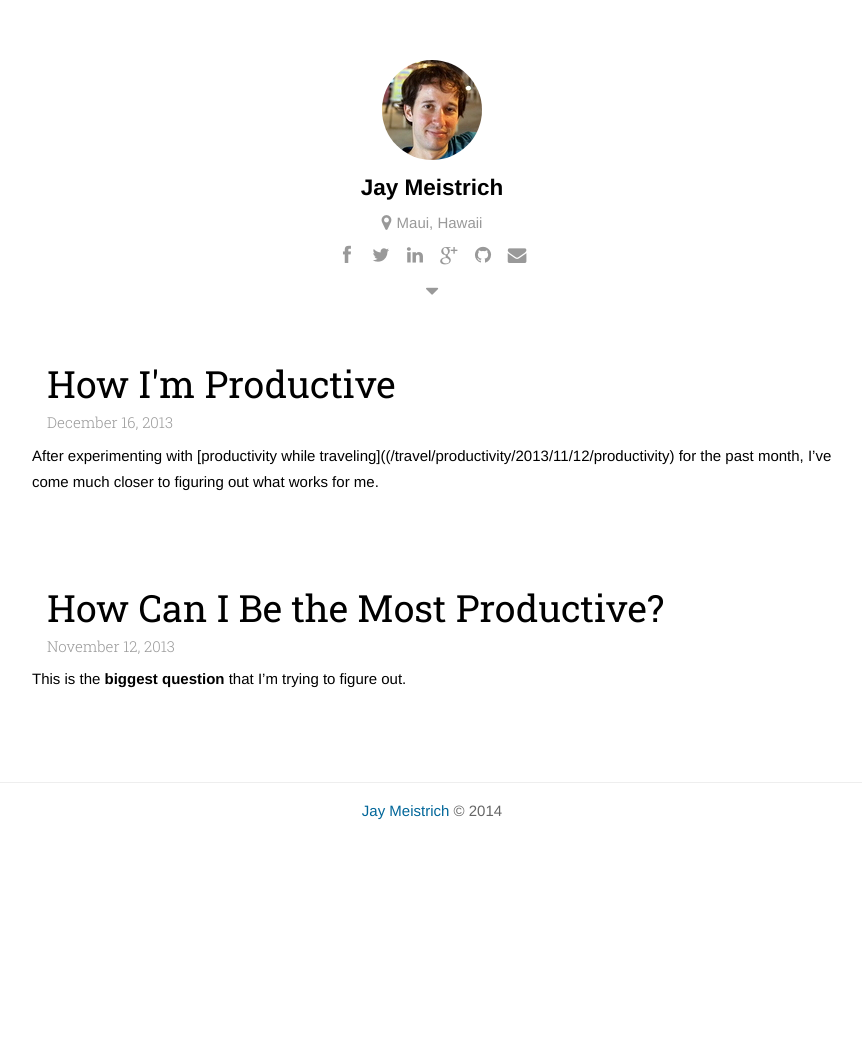
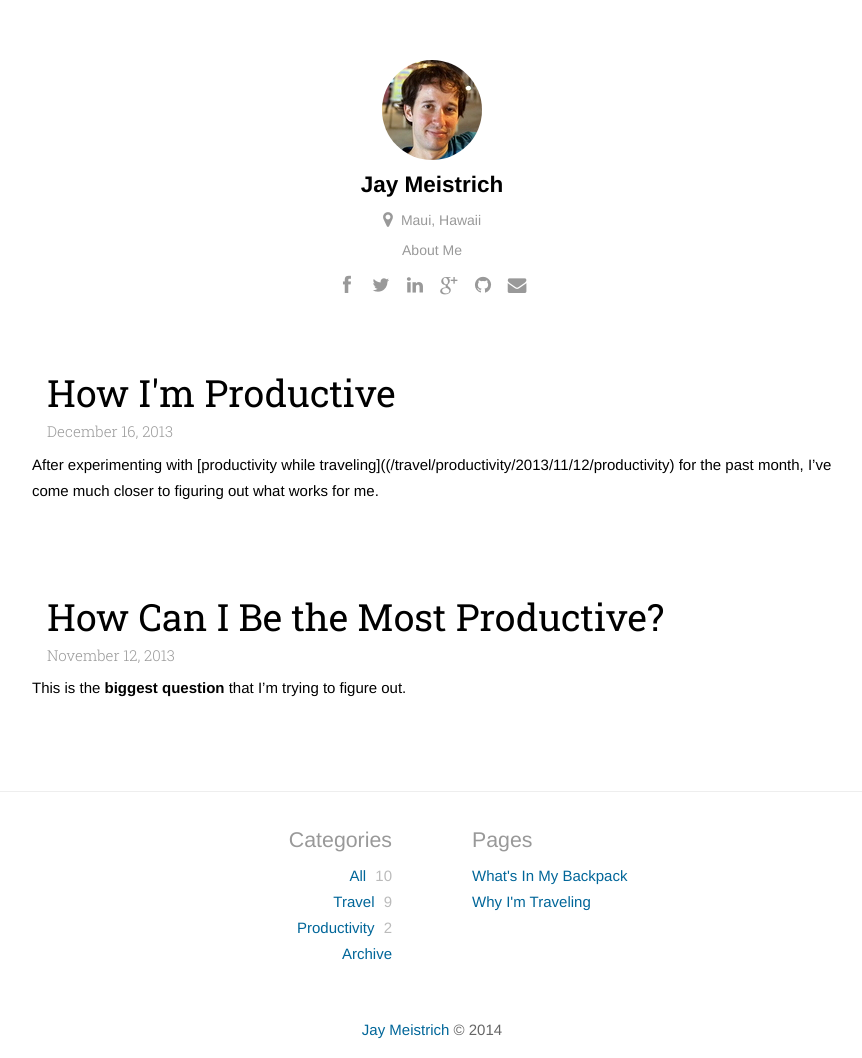
Before and after one commit to jmeistrich/jmeistrich.github.io, a Jekyll site: the page built from productivity/index.html, in a window 1280 px wide. Shown: the whole page, without its empty margins (208-1070 px from the left). Built offline with Jekyll 4.4.1, drawn with Linux system fonts in a browser that asks for light colours; Markdown is read by kramdown in place of the engine named in the settings; before the commit the page ends 900 px from its top, so only the background shows below that.

Commit message:
Put About Me in the header

```diff
--- a/_layouts/default.html
+++ b/_layouts/default.html
@@ -18,7 +18,8 @@
             <div class="headerContent">
                 <a class="profile" href="/"><div></div></a>
                 <div class="title"><a href="/">Jay Meistrich</a></div>
-                <span class="hb location"><span class="icon-map-marker"></span>Maui, Hawaii</span>
+                <div class="hb location"><span class="icon-map-marker"></span>Maui, Hawaii</div>
+                <a class="hb about" href="/about">About Me</a>
                 <ul class="social-links">
                     <li><a href="http://www.facebook.com/jayzus"><div class="icon-facebook"></div></a></li>
                     <li><a href="http://www.twitter.com/jmeistrich"><div class="icon-twitter"></div></a></li>
@@ -27,31 +28,6 @@
                     <li><a href="http://github.com/jmeistrich"><div class="icon-github"></div></a></li>
                     <li><a href="mailto:jay@mei.st"><div class="icon-envelope-alt"></div></a></li>
                 </ul>
-            </div>
-            <div id="headerFooter">
-                <div id="headerFooterExpand" class="hb icon-caret-down"></div>
-                <div class="headerFooterInner">
-                    <div>
-                        <div class="navbarHeader">Categories</div>
-                        <div>
-                            <a href="/">All</a>
-                            <span>{{ site.posts.size}}</span>
-                        </div>
-                        {% for category in site.categories %}
-                        <div>
-                            <a href="/{{ category | first }}">{{ category | first | capitalize }}</a>
-                            <span>{{ category[1].size}}</span>
-                        </div>
-                        {% endfor %}
-                        <div><a href="">Archive</a></div>
-                    </div>
-                    <div>
-                        <div class="navbarHeader">Pages</div>
-                        <div><a href="/about">About Me</a></div>
-                        <div><a href="/backpack">What's In My Backpack</a></div>
-                        <div><a href="">Why I'm Traveling</a></div>
-                    </div>
-                </div>
             </div>
         </div>
         <div class="container">
@@ -97,16 +73,30 @@
             </div> -->
         </div>
         <div class="footer">
+            <div id="headerFooter">
+                <div class="headerFooterInner">
+                    <div>
+                        <div class="navbarHeader">Categories</div>
+                        <div>
+                            <a href="/">All</a>
+                            <span>{{ site.posts.size}}</span>
+                        </div>
+                        {% for category in site.categories %}
+                        <div>
+                            <a href="/{{ category | first }}">{{ category | first | capitalize }}</a>
+                            <span>{{ category[1].size}}</span>
+                        </div>
+                        {% endfor %}
+                        <div><a href="">Archive</a></div>
+                    </div>
+                    <div>
+                        <div class="navbarHeader">Pages</div>
+                        <div><a href="/backpack">What's In My Backpack</a></div>
+                        <div><a href="">Why I'm Traveling</a></div>
+                    </div>
+                </div>
+            </div>
             <a href="/">Jay Meistrich</a> © 2014
         </div>
-        <script type="text/javascript">
-            var hfExpanded = false;
-            var hf = document.getElementById('headerFooter');
-            document.getElementById('headerFooterExpand').onclick = function()
-            {
-                hfExpanded = !hfExpanded;
-                hf.className = hfExpanded ? 'expanded' : '';
-            };
-        </script>
     </body>
 </html>
--- a/css/main.css
+++ b/css/main.css
@@ -35,7 +35,7 @@ a {
   text-decoration: none;
 }
 a:hover {
-  color: #09d;
+  color: #0099dd;
 }
 /*****************************************************************************/
 /*
@@ -70,28 +70,32 @@ a:hover {
   border-radius: 50%;
 }
 .headerContent {
-  padding-top: 60px;
+  padding: 60px 0;
   margin: 0 auto;
   width: 204px;
-  line-height: 35px;
+  line-height: 30px;
   text-align: center;
+}
+.headerContent a {
+  color: #999;
 }
 .location {
   color: #999;
   position: relative;
-  margin-left: 15px;
+  font-size: 14px;
   cursor: default !important;
 }
 .location:hover {
   color: #999 !important;
 }
+.about {
+  font-size: 14px;
+}
 .location > span {
   margin-right: 8px;
   font-size: 13pt;
-  display: block;
-  position: absolute;
-  left: -15px;
-  top: 0;
+  position: relative;
+  top: 2px;
 }
 .header a {
   text-decoration: none;
@@ -103,16 +107,11 @@ a:hover {
 }
 .headerFooterInner {
   width: 480px;
-  height: 0;
-  overflow: hidden;
+  height: 150px;
   margin: 0 auto;
   padding-top: 20px;
-  -webkit-transition: height 0.3s;
 }
 .headerFooterInner > div {
-  -webkit-transform: translate(0, -200px);
-  -webkit-transition: -webkit-transform 0.3s;
-  -webkit-transform-origin: 0 0;
   padding: 0 40px;
   float: left;
   text-align: center;
@@ -127,19 +126,6 @@ a:hover {
 }
 .headerFooterInner:after {
   clear: both;
-}
-#headerFooterExpand {
-  font-size: 16pt;
-  text-align: center;
-}
-#headerFooter.expanded #headerFooterExpand:before {
-  content: '\e60a';
-}
-#headerFooter.expanded .headerFooterInner {
-  height: 150px;
-}
-#headerFooter.expanded .headerFooterInner > div {
-  -webkit-transform: translate(0, 0);
 }
 .navbarHeader {
   font-weight: 100;
@@ -160,13 +146,18 @@ a:hover {
 }
 .title {
   font-size: 150%;
+  margin-bottom: 5px;
 }
 .title a {
   color: black;
   font-weight: bold;
 }
+.title a:hover {
+  color: #0099dd;
+}
 .social-links {
   height: 30px;
+  margin-top: 5px;
   margin-bottom: 10px;
 }
 .social-links li {
@@ -309,6 +300,9 @@ a:hover {
 .postHeader a {
   color: black;
 }
+.postHeader a:hover {
+  color: #0099dd;
+}
 .postHeader .postTitle {
   font-size: 250%;
   padding: 10px 15px;
```
Also changed, not shown: css/main.less (+28 -40 lines).
